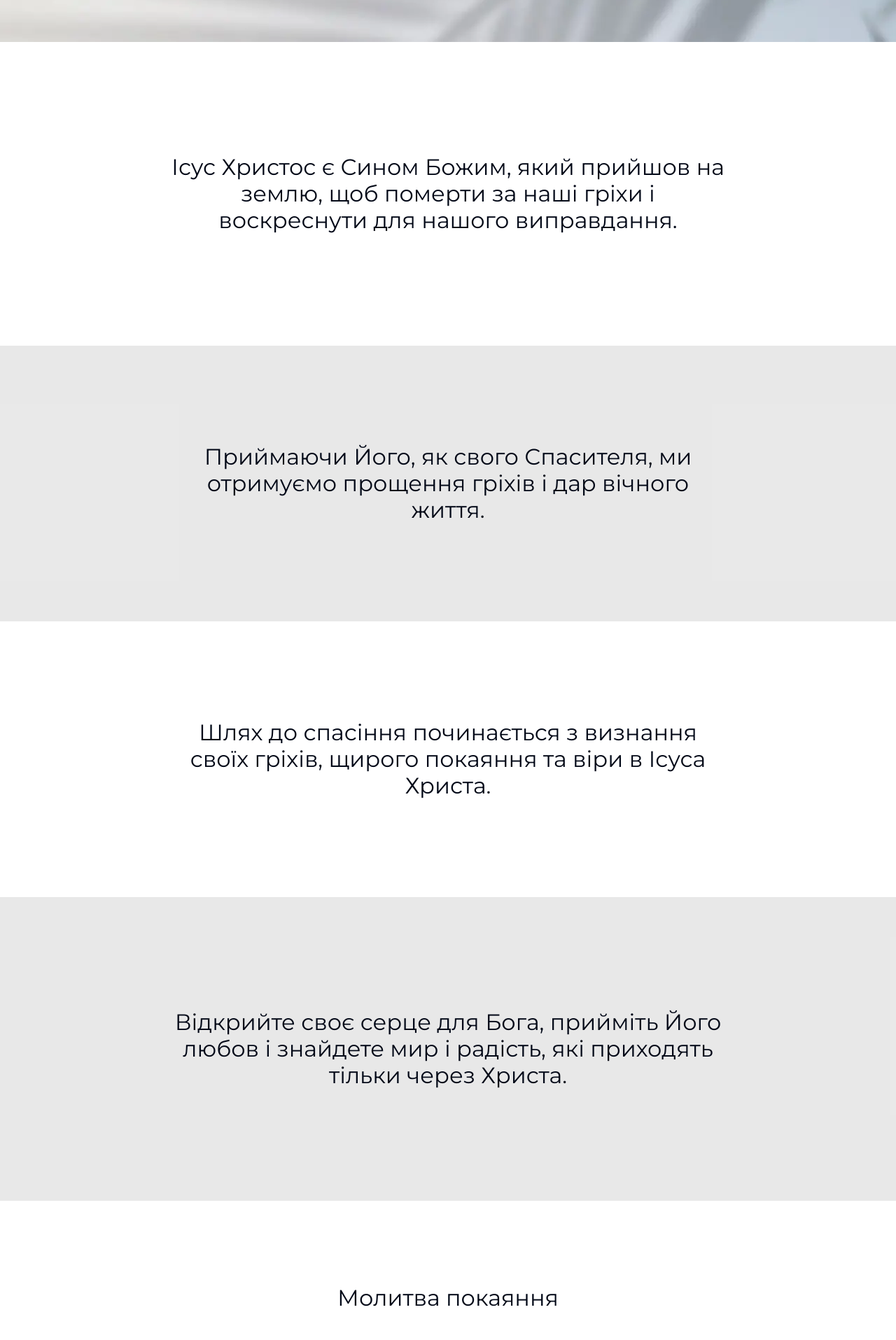
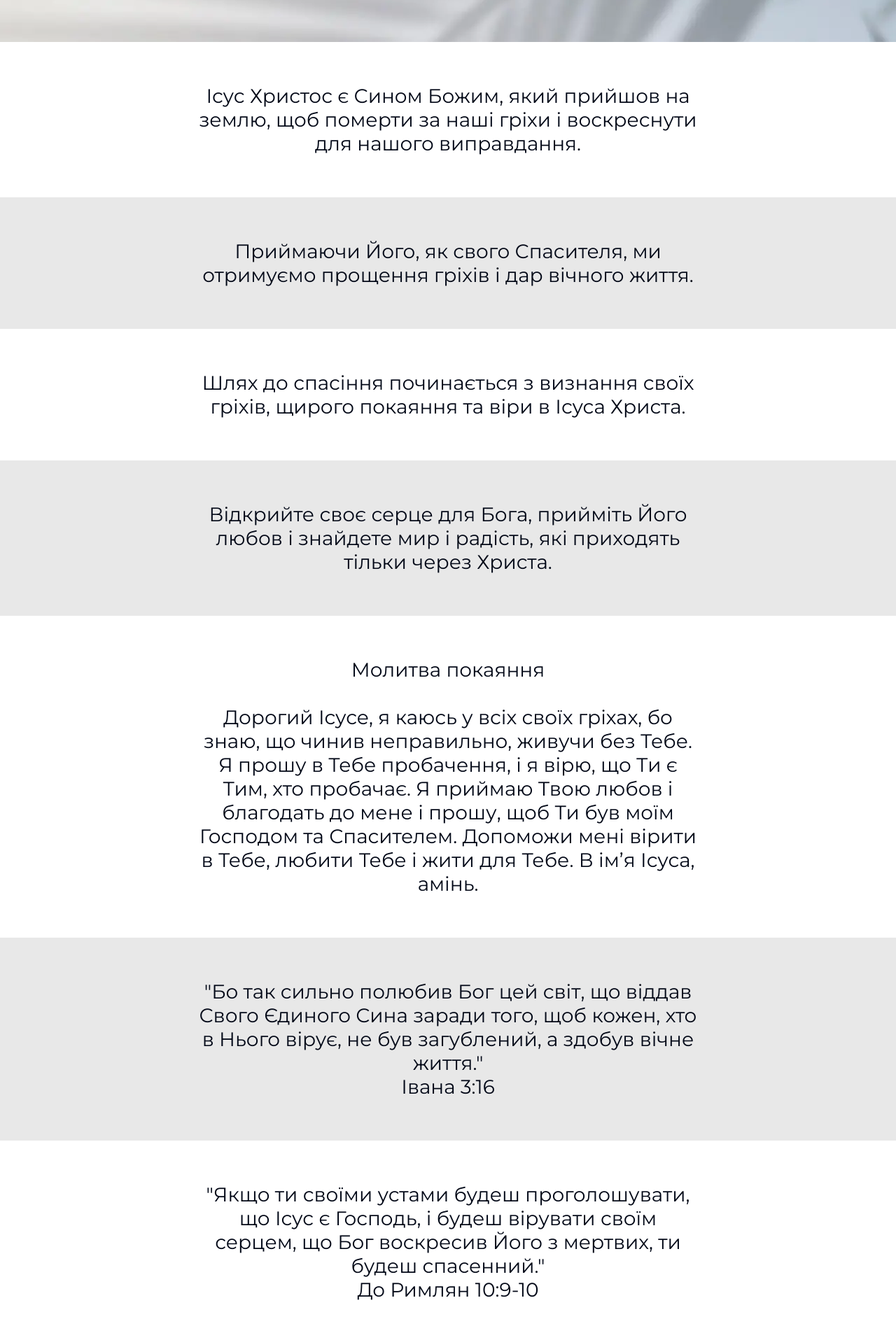
Before and after one commit to d-church/website, a Next.js app: page /uk/jesus in a window 1280 px wide. Shown: the part 440-2355 px from the top of the page at 70% size. Built offline with nearby package versions, Linux system fonts and the light colour scheme; no server answers.

Commit message:
Fixed all remarks (#21)

```diff
--- a/src/components/church-page/church-team-block.tsx
+++ b/src/components/church-page/church-team-block.tsx
@@ -52,10 +52,12 @@ export function ChurchTeamBlock({ className, count, children }: IChurchTeamBlock
 <div
   id="church-team"
   className={cn(
-        "container flex flex-col items-center pb-[100px] pt-[100px] xl:pt-[167px]",
+    "container flex flex-col items-center pb-[100px] pt-[100px] xl:pt-[167px] scale-100 origin-top",
+    "xl:scale-[95%] md:scale-[90%] scale-[80%] md:mt-[-15px]",
     className
   )}
 >
+
       <div className="max-w-[1070px] text-center text-lg font-medium leading-8 text-[#8A8A8A] xl:text-xl">
         <p>{t("main-page.church-team-block.text")}</p>
       </div>
@@ -90,7 +92,7 @@ export function ChurchTeamBlock({ className, count, children }: IChurchTeamBlock
         </div>
       </div>
 
-      <div className="mt-[73px] grid grid-cols-2 gap-x-[20px] gap-y-[50px] lg:grid-cols-4 lg:gap-x-[50px] xl:gap-x-[100px]">
+      <div className="mt-[73px] grid grid-cols-2 gap-x-[20px] gap-y-[50px] lg:grid-cols-4 lg:gap-x-[0px] xl:gap-x-[0px]">
         {persons.map(item => <ChurchEmployeeBlock
           key={item.id}
           src={item.attributeValues.photo.value.downloadLink}
--- a/src/components/church-page/main-church.tsx
+++ b/src/components/church-page/main-church.tsx
@@ -14,7 +14,7 @@ export function MainChurchBlock() {
 
       <div className="container flex flex-col items-center justify-center space-y-[20px] py-[11px] xl:flex-row xl:gap-[160px] xl:space-y-0 xl:py-[61px] ">
         <div className="px-4 py-[30px] text-center sm:px-7 sm:py-[50px] ">
-          <div className="mb-5 pt-[150px] sm:mb-10">
+          <div className="mb-5 xl:pt-[150px] pt-[60px] sm:mb-10">
             <h1 className="font-roboto text-[40px] font-thin tracking-[10px] text-white sm:text-[120px] sm:tracking-[50px]">
               {t("main-page.about-church-block.church")}
             </h1>
--- a/src/components/footer/footer-site.tsx
+++ b/src/components/footer/footer-site.tsx
@@ -13,7 +13,7 @@ export function Footer() {
   return (
     <footer className="bg-[#232323] py-[100px] text-white xl:py-[62px]">
       <div className="container flex flex-col items-center justify-between space-y-[100px] xl:flex-row xl:space-y-0 2xl:justify-normal">
-        <div className="flex flex-col items-center space-y-6">
+        <div className="flex flex-col items-center space-y-6 xl:ml-[3rem] xl:ml-[2rem] ml-[0.0rem] mr-[0.0rem]">
           <Image
             src="/static/logo-footer.webp"
             alt="Logo of the footer"
@@ -25,7 +25,7 @@ export function Footer() {
             {t("address")}
           </p>
         </div>
-        <div className="flex flex-col justify-between space-y-7 xl:flex-row xl:space-x-[11rem] xl:space-y-0 2xl:ml-[15rem]">
+        <div className="flex flex-col justify-between space-y-7 xl:flex-row xl:space-x-[8rem] xl:space-y-0 2xl:ml-[10rem] xl:ml-[2rem] ml-[0.0rem] mr-[0.0rem]">
           <div className="flex flex-col items-center justify-between space-y-[1.875rem] xl:items-start">
             {footersLink.firstBlock.map(({ href, key }, i) => (
               <Button
@@ -62,7 +62,7 @@ export function Footer() {
             ))}
           </div>
         </div>
-        <div className="flex flex-col items-center space-y-12 2xl:ml-[12.5rem]">
+        <div className="flex flex-col items-center space-y-12 2xl:ml-[9.5rem] xl:mr-[7.5rem] ml-[0.0rem] mr-[0.0rem] xl:mr-[7.5rem]">
           <div className="flex justify-center gap-[40px]">
             <Button
               className="group flex h-12 w-12 items-center justify-center rounded-full border border-white bg-white p-0 hover:bg-graphite"
--- a/src/components/jesus-page/prayer-block.tsx
+++ b/src/components/jesus-page/prayer-block.tsx
@@ -3,33 +3,33 @@ import { useTranslations } from "next-intl";
 export function PrayerBlock() {
   const t = useTranslations();
   return (
-    <div className="whitespace-pre-wrap text-center text-[2rem]/[2.375rem]">
-      <div className="container flex justify-center py-[160px]">
-        <p className="w-[795px]">{t("jesus-page.prayer-1")}</p>
+    <div className="whitespace-pre-wrap text-center xl:text-[28px]/[34px] md:text-[22px]/[28px] text-[18px]/[24px]">
+      <div className="container flex justify-center xl:py-[60px] py-[40px]">
+        <p className="w-[795px] pr-10 pl-10">{t("jesus-page.prayer-1")}</p>
       </div>
-      <div className="bg-graphite-hsl/10 py-[140px]">
+      <div className="bg-graphite-hsl/10 xl:py-[60px] py-[40px]">
         <div className="container flex justify-center">
-          <p className="w-[795px]">{t("jesus-page.prayer-2")}</p>
+          <p className="w-[795px] pr-10 pl-10">{t("jesus-page.prayer-2")}</p>
         </div>
       </div>
-      <div className="container flex justify-center py-[140px]">
-        <p className="w-[795px]">{t("jesus-page.prayer-3")}</p>
+      <div className="container flex justify-center xl:py-[60px] py-[40px]">
+        <p className="w-[795px] pr-10 pl-10">{t("jesus-page.prayer-3")}</p>
       </div>
-      <div className="bg-graphite-hsl/10 py-[160px]">
+      <div className="bg-graphite-hsl/10 xl:py-[60px] py-[40px]">
         <div className="container flex justify-center">
-          <p className="w-[795px]">{t("jesus-page.prayer-4")}</p>
+          <p className="w-[795px] pr-10 pl-10">{t("jesus-page.prayer-4")}</p>
         </div>
       </div>
-      <div className="container flex justify-center py-[120px]">
-        <p className="w-[795px]">{t("jesus-page.prayer-5")}</p>
+      <div className="container flex justify-center xl:py-[60px] py-[40px]">
+        <p className="w-[795px] pr-10 pl-10">{t("jesus-page.prayer-5")}</p>
       </div>
-      <div className="bg-graphite-hsl/10 py-[20px]">
-        <div className="container flex justify-center py-[120px]">
-          <p className="w-[795px]">{t("jesus-page.prayer-6")}</p>
+      <div className="bg-graphite-hsl/10 py-[0px]">
+        <div className="container flex justify-center xl:py-[60px] py-[40px]">
+          <p className="w-[795px] pr-10 pl-10">{t("jesus-page.prayer-6")}</p>
         </div>
       </div>
-      <div className="container flex justify-center py-[120px]">
-        <p className="w-[795px]">{t("jesus-page.prayer-7")}</p>
+      <div className="container flex justify-center xl:py-[60px] py-[40px]">
+        <p className="w-[795px] pr-10 pl-10">{t("jesus-page.prayer-7")}</p>
       </div>
     </div>
   );
--- a/src/components/jesus-page/preview-block.tsx
+++ b/src/components/jesus-page/preview-block.tsx
@@ -6,8 +6,8 @@ import { Icons } from "../ui/icons";
 export function PreviewBlock() {
   const t = useTranslations();
   return (
-    <div className="relative h-[500px]">
-      <div className="absolute h-[500px] w-full overflow-hidden">
+    <div className="relative xl:h-[500px] h-[300px]">
+      <div className="absolute xl:h-[500px] h-[300px] w-full overflow-hidden">
         <Image
           src="/static/jesus-preview-block-picture.webp"
           alt="Preview section picture"
@@ -15,7 +15,7 @@ export function PreviewBlock() {
           className="object-cover"
         />
 
-        <div className="container absolute z-10 flex max-w-full justify-center pt-[220px] text-white 2xl:pt-[250px]">
+        <div className="container absolute z-10 flex max-w-full justify-center pt-[155px] text-white md:pt-[120px] xl:pt-[250px]">
           <Icons.textJesusMobile className="md:hidden" />
           <Icons.textJesus className="hidden md:block" />
         </div>
--- a/src/components/main-page/church-employee-block.tsx
+++ b/src/components/main-page/church-employee-block.tsx
@@ -16,16 +16,16 @@ export function ChurchEmployeeBlock({
   className,
 }: IChurchEmployeeBlockProps) {
   return (
-    <div className="flex flex-col items-center">
-      <div className="flex flex-col items-center">
-        <div className="relative flex size-[150px] items-center justify-center overflow-hidden rounded-full border-4 bg-[#E8E8E8] xl:size-[190px]">
+    <div className="flex flex-col  items-center">
+      <div className="flex flex-col ml-50 mr-50 items-center">
+        <div className="relative flex size-[150px]  items-center justify-center overflow-hidden rounded-full border-4 bg-[#E8E8E8] xl:size-[190px]">
           <Image
             src={src}
             width={160}
             height={160}
             alt="icon"
             className={cn(
-              "size-[126px] rounded-full object-cover object-[70%_30%] xl:size-[160px]",
+              "size-[126px]  rounded-full object-cover object-[70%_30%] xl:size-[160px]",
               className
             )}
           />
--- a/src/components/main-page/write-us-block.tsx
+++ b/src/components/main-page/write-us-block.tsx
@@ -14,14 +14,14 @@ export function WriteUsBlock() {
         alt="Background write us block"
         className="absolute -z-10 h-full w-full object-cover object-[50%_45%]"
       />
-      <div className="container flex flex-col space-y-[60px] md:max-w-[520px] xl:max-w-[1660px] xl:flex-row xl:space-x-[167px] xl:space-y-0 ">
-        <div className="flex flex-col items-center space-y-[38px] xl:w-1/2 xl:max-w-[658px]">
+      <div className="container flex flex-col  space-y-[60px] md:max-w-[520px] xl:max-w-[1660px] xl:flex-row xl:space-x-[167px] xl:space-y-0 ">
+        <div className="flex flex-col pl-10 pr-10 items-center space-y-[38px] xl:w-1/2 xl:max-w-[658px]">
           <Icons.message />
           <p className="text-[1.25rem]/[1.875rem] font-medium text-white">
             {t("main-page.write-us-block.text")}
           </p>
         </div>
-        <div className="xl:w-1/2 xl:max-w-[658px]">
+        <div className="xl:w-1/2 pr-10 pl-10 xl:max-w-[678px]">
           <WriteUsForm />
         </div>
       </div>
--- a/src/components/ministry-page/ministry-type-block.tsx
+++ b/src/components/ministry-page/ministry-type-block.tsx
@@ -69,12 +69,14 @@ export function MinistryTypeBlock({
 
       <SheetOverlay className="bg-black/50 backdrop-blur-sm" />
       <SheetContent
-        className="shadow-custom-hover-blue max-lg:my-[50px]"
+        className="max-lg:my-[50px]"
+        // shadow-custom-hover-blue
         side="center"
       >
         <div className="relative h-full w-full rounded-[21px] bg-gradient-to-b from-transparent to-hover-blue-300">
           <SheetHeader>
-            <div className="rounded-t-[20px] bg-gradient-to-b from-white to-[#282e2edb] p-[1px]">
+            <div className="rounded-t-[20px] bg-gradient-to-b from-white to-[#282e2edb]">
+            {/* p-[1px] */}
               <div className="relative z-[3] h-full w-full rounded-t-[20px] after:absolute after:left-0 after:top-0 after:h-full after:w-full after:rounded-t-[20px] after:bg-[#232323CC]">
                 <div className="absolute top-0 z-[2] h-full w-full rounded-t-[20px]"></div>
                 <Image
```
Also changed, not shown: src/components/header/mobile-nav.tsx (+4 -3 lines), src/components/ministry-page/preview-block.tsx (+4 -4 lines), src/components/ui/icons.tsx (+5 -5 lines). Lines whose indentation alone changed are shown as unchanged.
